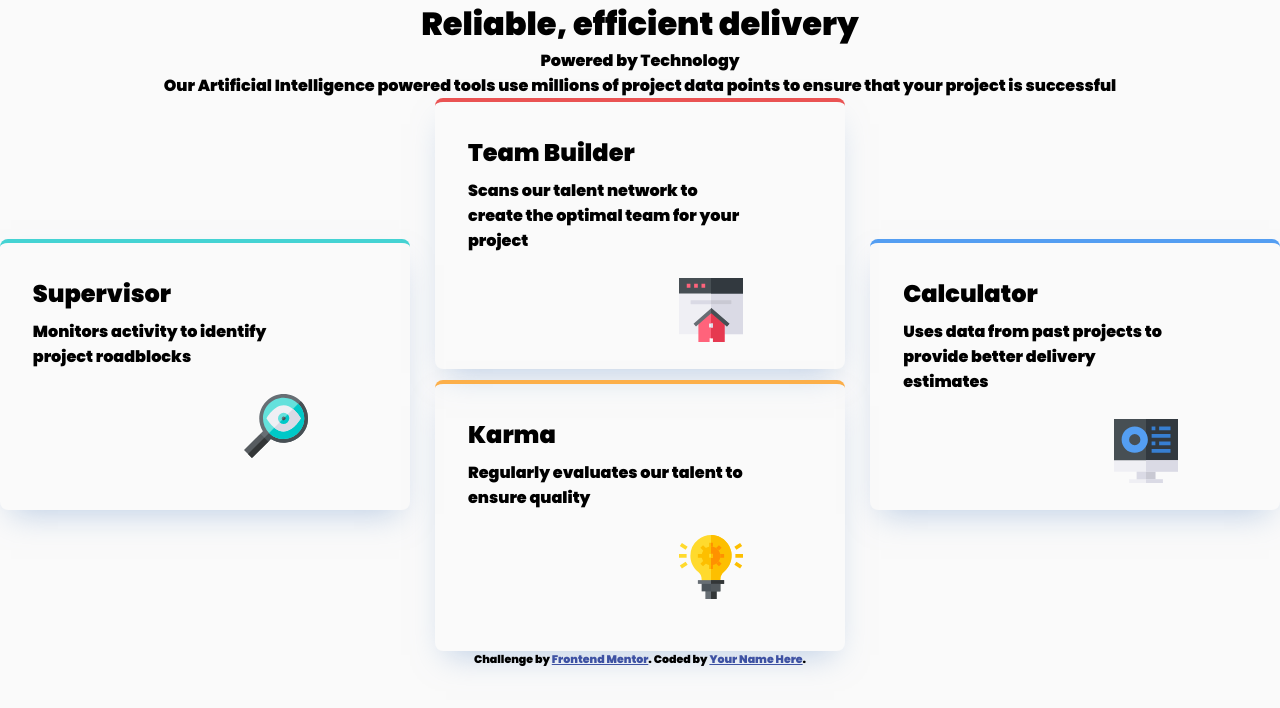
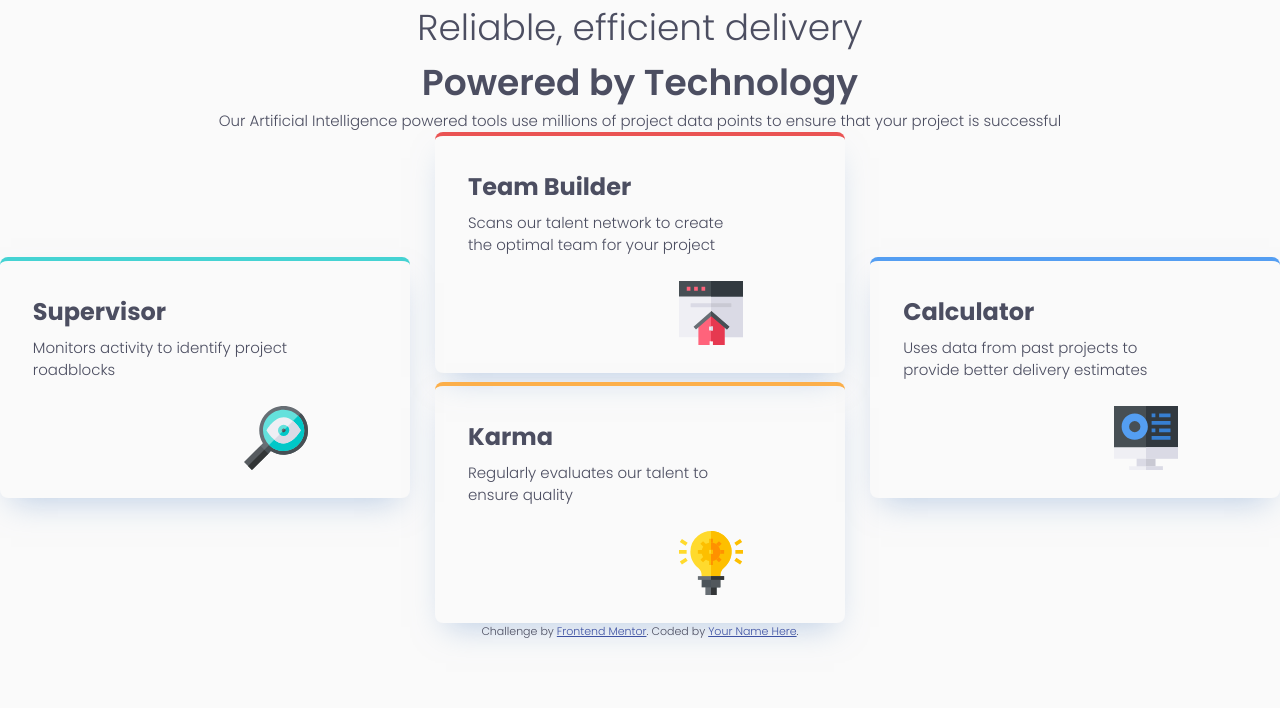
Before and after one commit to mking0823/four-card-feature-section, a plain HTML site: page index.html in a window 1280 px wide. Drawn offline with Linux system fonts and the light colour scheme.

Commit message:
styled header text

```diff
--- a/index.html
+++ b/index.html
@@ -5,6 +5,9 @@
   <meta name="viewport" content="width=device-width, initial-scale=1.0"> <!-- displays site properly based on user's device -->
 
   <link rel="icon" type="image/png" sizes="32x32" href="./images/favicon-32x32.png">
+  <link rel="preconnect" href="https://fonts.googleapis.com">
+ <link rel="preconnect" href="https://fonts.gstatic.com" crossorigin>
+ <link href="https://fonts.googleapis.com/css2?family=Poppins:ital,wght@0,100;0,200;0,300;0,400;0,500;0,600;0,700;0,800;0,900;1,100;1,200;1,300;1,400;1,500;1,600;1,700;1,800;1,900&display=swap" rel="stylesheet">
   <link rel="stylesheet" href="styles.css">
   <title>Frontend Mentor | Four card feature section</title>
 
--- a/styles.css
+++ b/styles.css
@@ -23,10 +23,6 @@
 }
 
 /*-----------------------Layout--------------------------------------------*/
-body{
-    font-family: "poppins";
-    background-color: var(--Very-Light-Gray);
-}
 
 header{
     margin: 0  auto;
@@ -56,6 +52,32 @@ section >div{
     width: 80%;
 }
 /*----------------fonts  and other -----------------------*/
+
+body{
+    font-family: "Poppins", sans-serif;
+    background-color: var(--Very-Light-Gray);
+    color:var(--Very-Dark-Blue)
+}
+
+header >  h1, header > span{
+    font-size: 2.25rem;
+}
+
+ p{
+    font-size: .937rem;
+    font-weight: 300;
+
+}
+
+h1{
+    font-weight: 300;
+}
+
+header > span{
+    font-weight: 600;
+
+}
+
 
 
 main > section{
```
